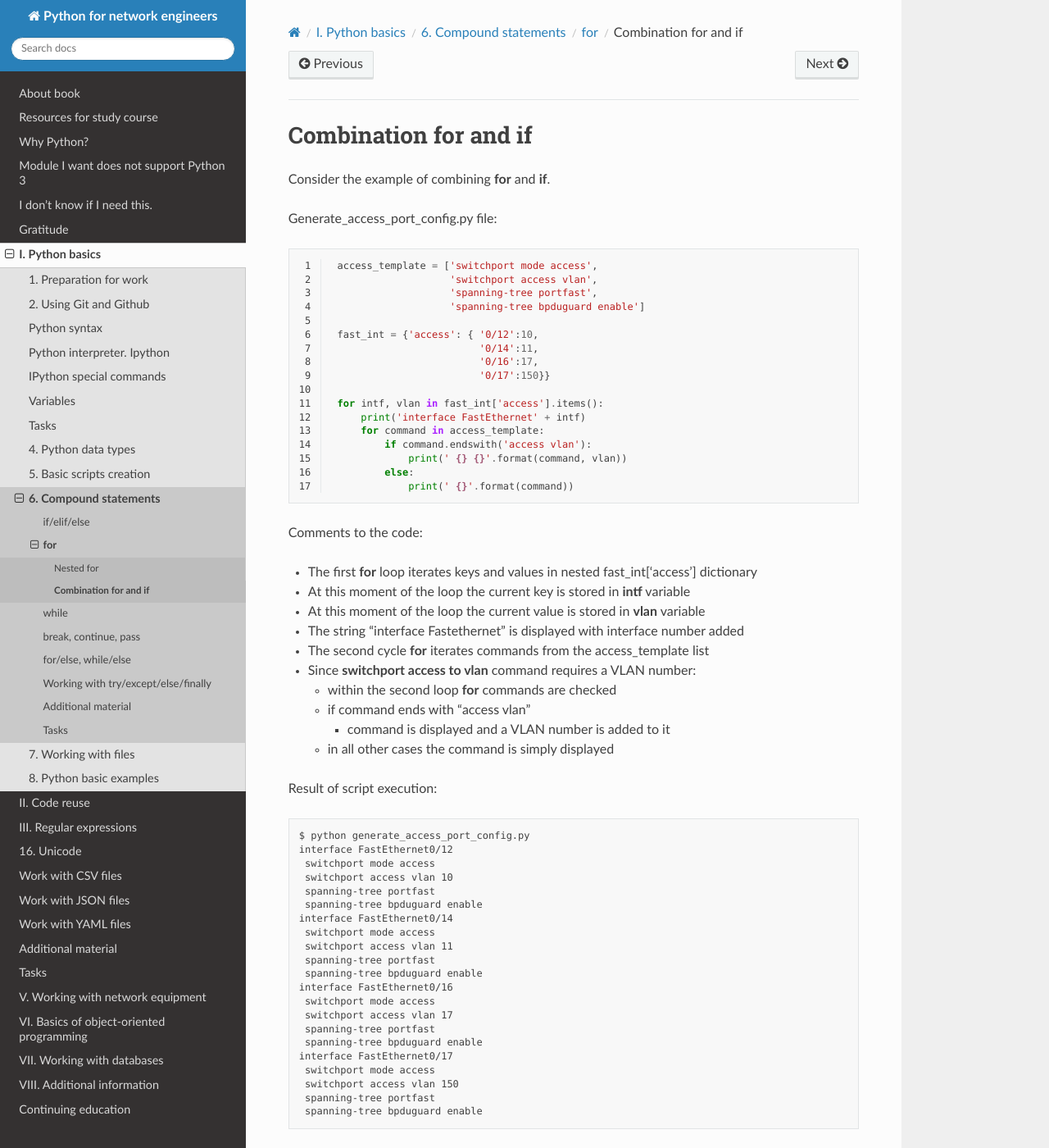
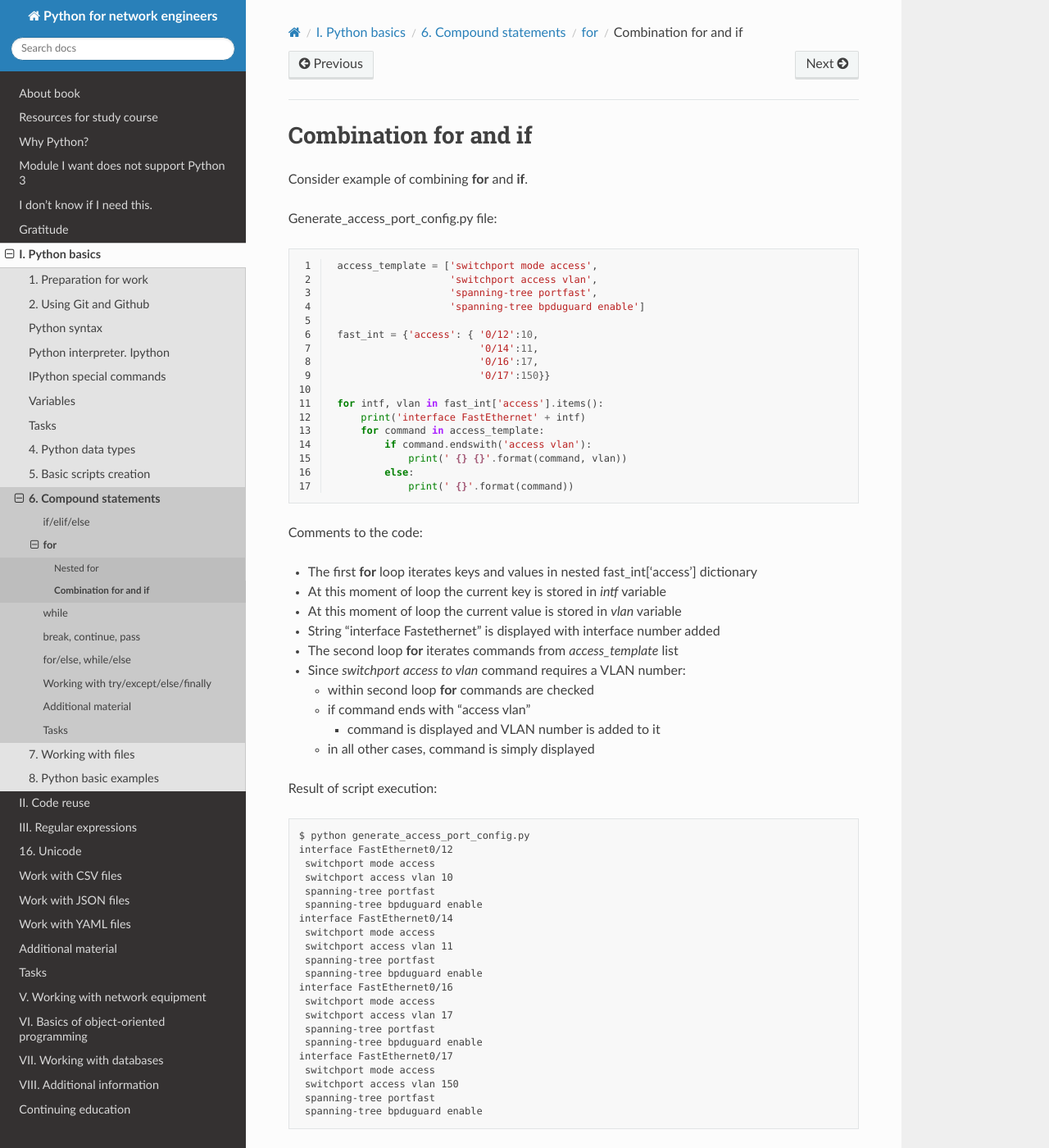
Before and after one commit to natenka/pyneng-book-en, a Sphinx documentation site: the page built from docs/source/book/06_control_structures/2b_for_if.rst, in a window 1280 px wide and 1400 px high. Shown: the whole window at 82% size. Built offline with Sphinx 7.4.7 and the Read the Docs theme 2.0.0, drawn with Linux system fonts in a browser that asks for light colours; pages that are not in the unit, such as notebooks, are missing from menus.

Commit message:
Update 2b_for_if.rst

```diff
--- a/docs/source/book/06_control_structures/2b_for_if.rst
+++ b/docs/source/book/06_control_structures/2b_for_if.rst
@@ -1,7 +1,7 @@
 Combination for and if
 ~~~~~~~~~~~~~~~~~~~
 
-Consider the example of combining **for** and **if**.
+Consider example of combining **for** and **if**.
 
 Generate_access_port_config.py file:
 
@@ -29,18 +29,18 @@ Generate_access_port_config.py file:
 Comments to the code:
 
 * The first **for** loop iterates keys and values in nested fast\_int['access'] dictionary
-* At this moment of the loop the current key is stored in **intf** variable
-* At this moment of the loop the current value is stored in **vlan** variable
-* The string “interface Fastethernet” is displayed with interface number added
-* The second cycle **for** iterates commands from the access_template list
-* Since **switchport access to vlan** command requires a VLAN number:
+* At this moment of loop the current key is stored in *intf* variable
+* At this moment of loop the current value is stored in *vlan* variable
+* String “interface Fastethernet” is displayed with interface number added
+* The second loop **for** iterates commands from *access_template* list
+* Since *switchport access to vlan* command requires a VLAN number:
 
-  * within the second loop **for** commands are checked
+  * within second loop **for** commands are checked
   * if command ends with “access vlan”
 
-    * command is displayed and a VLAN number is added to it
+    * command is displayed and VLAN number is added to it
 
-  * in all other cases the command is simply displayed
+  * in all other cases, command is simply displayed
 
 
 Result of script execution:
```
